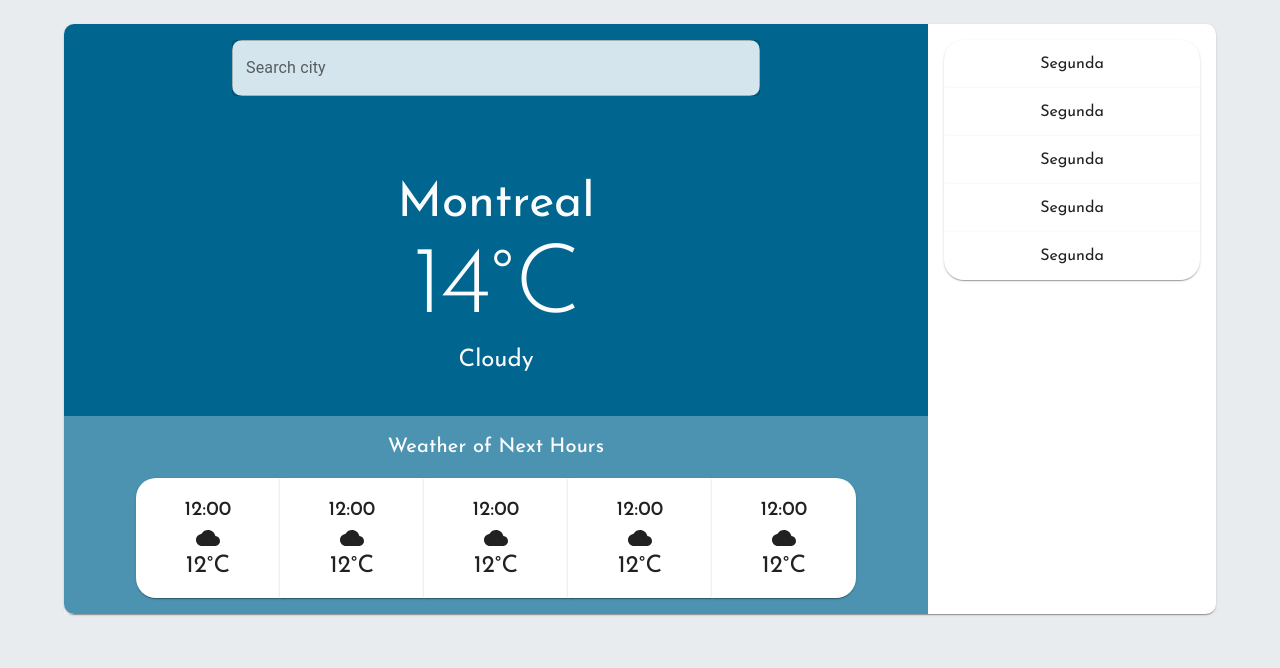
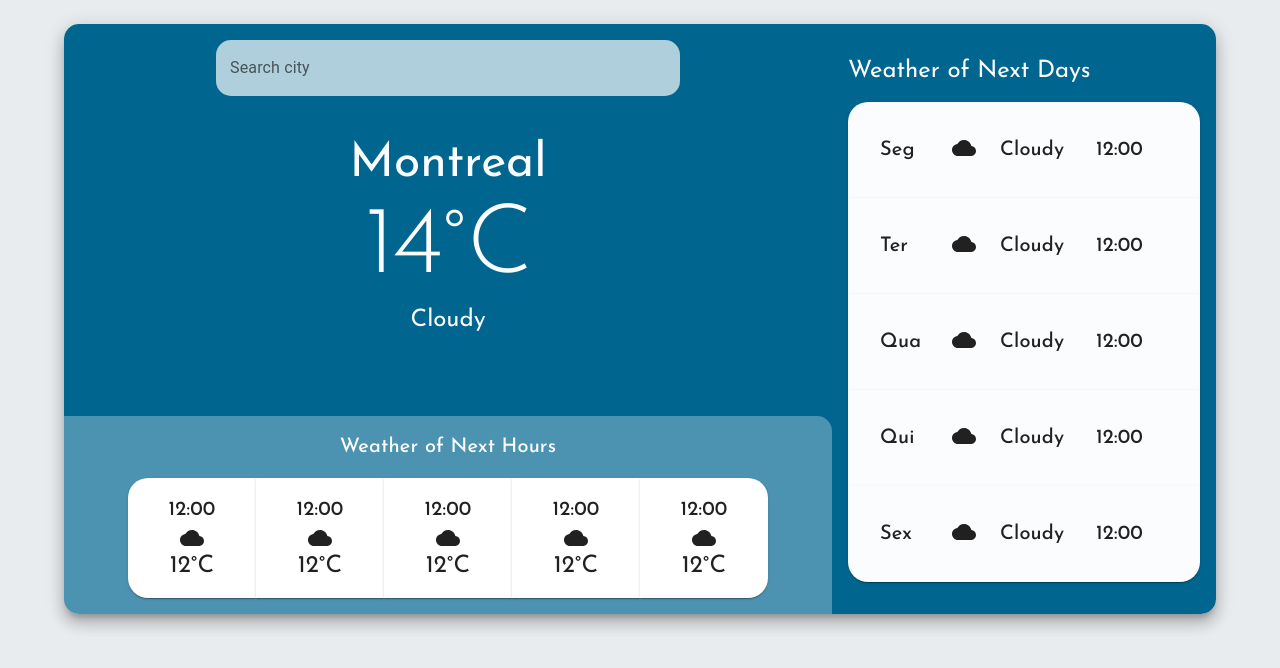
Before and after one commit to BFostek/FullstackTest, a Next.js app in the folder frontend/: page / in a window 1280 px wide. Shown: the top 668 px of the page. Built offline with nearby package versions, Linux system fonts and the light colour scheme.

Commit message:
Autocomplete fixed

```diff
--- a/frontend/app/api/route.ts
+++ b/frontend/app/api/route.ts
@@ -3,6 +3,7 @@ import { NextRequest } from "next/server";
 
 export async function GET(request: NextRequest) {
   const client = new MongoClient(process.env.MONGO_URI!, {})
+  await client.connect();
   const searchParams = request.nextUrl.searchParams;
   const cityName = searchParams.get("city");
   const cities = await client.db("location").collection("cities").aggregate(
@@ -43,7 +44,7 @@ export async function GET(request: NextRequest) {
         $limit: 10,
       },
     ]).toArray()
+  await client.close();
 
-  client.connect().then(() => console.log("Connected to MongoDB"));
   return Response.json(cities)
 }
--- a/frontend/app/page.tsx
+++ b/frontend/app/page.tsx
@@ -1,165 +1,92 @@
 "use client";
 import { Autocomplete, Box, Button, Card, CardMedia, Grid, Icon, Paper, TextField, Typography, alpha } from "@mui/material";
+import _ from "lodash";
 import CloudIcon from '@mui/icons-material/Cloud';
-import { useState } from "react";
+import { useCallback, useEffect, useState } from "react";
 import { Container } from "@mui/material";
 
 export default function Home() {
-  const [cities, setCities] = useState<string>("");
-  const getCitiesOne = async (str: string) => {
+  const [options, setOptions] = useState<any>([]);
+  const [value, setValue] = useState<any>("");
+
+  const getOptionsDelayed = useCallback(
+    _.debounce((text, callback) => {
+      setOptions([]);
+      if(!text) return;
+      if (text.length < 3) return;
+      getCities(text).then(callback);
+    }, 200),
+    []
+  );
+  useEffect(() => {
+    getOptionsDelayed(value, (response: any) => {
+      if (!response) return;
+      if (!response.body) return;
+      response.body.getReader().read().then((result: any) => {
+        if (!result) return;
+        if (!result.value) return;
+        let cities = JSON.parse(new TextDecoder("utf-8").decode(result?.value));
+        setOptions(cities);
+      })
+    });
+  }, [value, getOptionsDelayed]);
+
+  const getCities = async (str: string) => {
     try {
       let searchableCity = str.replace(/,/g, "");
-      console.log(searchableCity);
       let url = "/api?city=" + searchableCity;
-
-      let data = await fetch(url);
-      console.log(await data.json())
-
-      return;
+      return await fetch(url);
     } catch (error) {
       console.error(error);
     }
   };
-  const top100Films = [
-    { label: 'The Shawshank Redemption', year: 1994 },
-    { label: 'The Godfather', year: 1972 },
-    { label: 'The Godfather: Part II', year: 1974 },
-    { label: 'The Dark Knight', year: 2008 },
-    { label: '12 Angry Men', year: 1957 },
-    { label: "Schindler's List", year: 1993 },
-    { label: 'Pulp Fiction', year: 1994 },
-    {
-      label: 'The Lord of the Rings: The Return of the King',
-      year: 2003,
-    },
-    { label: 'The Good, the Bad and the Ugly', year: 1966 },
-    { label: 'Fight Club', year: 1999 },
-    {
-      label: 'The Lord of the Rings: The Fellowship of the Ring',
-      year: 2001,
-    },
-    {
-      label: 'Star Wars: Episode V - The Empire Strikes Back',
-      year: 1980,
-    },
-    { label: 'Forrest Gump', year: 1994 },
-    { label: 'Inception', year: 2010 },
-    {
-      label: 'The Lord of the Rings: The Two Towers',
-      year: 2002,
-    },
-    { label: "One Flew Over the Cuckoo's Nest", year: 1975 },
-    { label: 'Goodfellas', year: 1990 },
-    { label: 'The Matrix', year: 1999 },
-    { label: 'Seven Samurai', year: 1954 },
-    {
-      label: 'Star Wars: Episode IV - A New Hope',
-      year: 1977,
-    },
-    { label: 'City of God', year: 2002 },
-    { label: 'Se7en', year: 1995 },
-    { label: 'The Silence of the Lambs', year: 1991 },
-    { label: "It's a Wonderful Life", year: 1946 },
-    { label: 'Life Is Beautiful', year: 1997 },
-    { label: 'The Usual Suspects', year: 1995 },
-    { label: 'Léon: The Professional', year: 1994 },
-    { label: 'Spirited Away', year: 2001 },
-    { label: 'Saving Private Ryan', year: 1998 },
-    { label: 'Once Upon a Time in the West', year: 1968 },
-    { label: 'American History X', year: 1998 },
-    { label: 'Interstellar', year: 2014 },
-    { label: 'Casablanca', year: 1942 },
-    { label: 'City Lights', year: 1931 },
-    { label: 'Psycho', year: 1960 },
-    { label: 'The Green Mile', year: 1999 },
-    { label: 'The Intouchables', year: 2011 },
-    { label: 'Modern Times', year: 1936 },
-    { label: 'Raiders of the Lost Ark', year: 1981 },
-    { label: 'Rear Window', year: 1954 },
-    { label: 'The Pianist', year: 2002 },
-    { label: 'The Departed', year: 2006 },
-    { label: 'Terminator 2: Judgment Day', year: 1991 },
-    { label: 'Back to the Future', year: 1985 },
-    { label: 'Whiplash', year: 2014 },
-    { label: 'Gladiator', year: 2000 },
-    { label: 'Memento', year: 2000 },
-    { label: 'The Prestige', year: 2006 },
-    { label: 'The Lion King', year: 1994 },
-    { label: 'Apocalypse Now', year: 1979 },
-    { label: 'Alien', year: 1979 },
-    { label: 'Sunset Boulevard', year: 1950 },
-    {
-      label: 'Dr. Strangelove or: How I Learned to Stop Worrying and Love the Bomb',
-      year: 1964,
-    },
-    { label: 'The Great Dictator', year: 1940 },
-    { label: 'Cinema Paradiso', year: 1988 },
-    { label: 'The Lives of Others', year: 2006 },
-    { label: 'Grave of the Fireflies', year: 1988 },
-    { label: 'Paths of Glory', year: 1957 },
-    { label: 'Django Unchained', year: 2012 },
-    { label: 'The Shining', year: 1980 },
-    { label: 'WALL·E', year: 2008 },
-    { label: 'American Beauty', year: 1999 },
-    { label: 'The Dark Knight Rises', year: 2012 },
-    { label: 'Princess Mononoke', year: 1997 },
-    { label: 'Aliens', year: 1986 },
-    { label: 'Oldboy', year: 2003 },
-    { label: 'Once Upon a Time in America', year: 1984 },
-    { label: 'Witness for the Prosecution', year: 1957 },
-    { label: 'Das Boot', year: 1981 },
-    { label: 'Citizen Kane', year: 1941 },
-    { label: 'North by Northwest', year: 1959 },
-    { label: 'Vertigo', year: 1958 },
-    {
-      label: 'Star Wars: Episode VI - Return of the Jedi',
-      year: 1983,
-    },
-    { label: 'Reservoir Dogs', year: 1992 },
-    { label: 'Braveheart', year: 1995 },
-    { label: 'M', year: 1931 },
-    { label: 'Requiem for a Dream', year: 2000 },
-    { label: 'Amélie', year: 2001 },
-    { label: 'A Clockwork Orange', year: 1971 },
-    { label: 'Like Stars on Earth', year: 2007 },
-    { label: 'Taxi Driver', year: 1976 },
-    { label: 'Lawrence of Arabia', year: 1962 },
-    { label: 'Double Indemnity', year: 1944 },
-    {
-      label: 'Eternal Sunshine of the Spotless Mind',
-      year: 2004,
-    },
-    { label: 'Amadeus', year: 1984 },
-    { label: 'To Kill a Mockingbird', year: 1962 },
-    { label: 'Toy Story 3', year: 2010 },
-    { label: 'Logan', year: 2017 },
-    { label: 'Full Metal Jacket', year: 1987 },
-    { label: 'Dangal', year: 2016 },
-    { label: 'The Sting', year: 1973 },
-    { label: '2001: A Space Odyssey', year: 1968 },
-    { label: "Singin' in the Rain", year: 1952 },
-    { label: 'Toy Story', year: 1995 },
-    { label: 'Bicycle Thieves', year: 1948 },
-    { label: 'The Kid', year: 1921 },
-    { label: 'Inglourious Basterds', year: 2009 },
-    { label: 'Snatch', year: 2000 },
-    { label: '3 Idiots', year: 2009 },
-    { label: 'Monty Python and the Holy Grail', year: 1975 },
-  ];
   return (
     <Container>
-      <Paper sx={{ minWidth:"500px", maxHeight: "100vh", marginTop: 3, borderRadius: "10px" }}>
+      <Paper sx={{
+        minWidth: "500px", marginTop: 3, borderRadius: "15px", boxShadow: 10
+      }}>
         <Grid container>
-          <Grid item xs={9} sx={{ backgroundColor: "#00658f", borderRadius: "10px 0 0 10px" }}>
+          <Grid item xs={8} sx={{ backgroundColor: "#00658f", borderRadius: "15px 0 0 15px" }}>
             <Grid container justifyContent="center" direction="row" >
               <Grid item xs={8} sx={{ paddingX: 3, marginTop: 2 }}>
                 <Autocomplete
+                  freeSolo
+                  filterOptions={(x) => x}
+                  onChange={(e: any) => setValue(e.target.innerText)}
+
+                  onInputChange={(e, value) => {
+                    setValue(value);
+                  }}
+                  loading={options.length === 0}
+                  options={options ? options.map((obj: any) => obj.fullName) : []}
                   sx={{
 
-                    bgcolor: alpha("#fbfcfe", 0.85), borderRadius: "10px"
+                    bgcolor: alpha("#fbfcfe", 0.7), borderRadius: "15px", '& .Mui-focused': {
+                      borderColor: '#fbfcfe',
+                      color: '#fbfcfe',
+                      borderWidth: 2,
+                      borderRadius: "15px"
+                    }, '& .MuiOutlinedInput-root': {
+                      '& fieldset': {
+                        borderColor: '#fbfcfe',
+                        color: '#fbfcfe',
+                        borderWidth: 0,
+                        borderRadius: "15px"
+                      },
+                      '&:hover fieldset': {
+                        borderColor: '#fbfcfe',
+                        color: '#fbfcfe',
+                        borderWidth: 2,
+                        borderRadius: "15px"
+                      },
+                      '&.Mui-focused fieldset': {
+                        borderColor: '#fbfcfe',
+                        color: '#fbfcfe',
+                        borderWidth: 2,
+                        borderRadius: "15px"
+                      },
+                    },
                   }}
-                  freeSolo
-                  options={top100Films.map((option) => option.label)}
                   renderInput={(params) => (
                     <TextField
                       {...params}
@@ -173,7 +100,7 @@ export default function Home() {
                 />
               </Grid>
             </Grid>
-            <Grid container justifyContent="center" sx={{ minHeight: "30vh", marginTop: 10 }}>
+            <Grid container justifyContent="center" sx={{ minHeight: "30vh", marginY: 5 }}>
               <Grid item >
                 <Box sx={{ display: "flex", color: "#fbfcfe", flexDirection: "column", alignItems: "center" }}>
                   <Typography variant="h3">
@@ -188,7 +115,9 @@ export default function Home() {
                 </Box>
               </Grid>
             </Grid>
-            <Grid container sx={{ bgcolor: alpha("#fbfcfe", 0.3), justifyContent: "center" }}>
+            <Grid container sx={{
+              bgcolor: alpha("#fbfcfe", 0.3), justifyContent: "center", borderRadius: "0 15px 0 15px"
+            }}>
               <Grid item sx={{ marginY: "15px" }}>
                 <Typography variant="h6" color="#fbfcfe">
                   Weather of Next Hours
@@ -269,34 +198,145 @@ export default function Home() {
               </Grid>
             </Grid>
           </Grid>
-          <Grid item xs={3} >
-            <Box sx={{ minHeight: "100%", minWidth: "200px" }}>
+          <Grid item xs={4} >
+            <Box sx={{ minHeight: "100%", minWidth: "200px", bgcolor: "#00658f", borderRadius: "0 15px 15px 0" }}>
               <Grid container justifyContent="center" direction="column" sx={{ padding: 2 }}>
+                <Grid item sx={{ marginY: "15px" }}>
+                  <Typography variant="h5" color="#fbfcfe">
+                    Weather of Next Days
+                  </Typography>
+                </Grid>
                 <Grid item >
-                  <Card sx={{ padding: 2,borderRadius:"20px 20px 0 0 ", display: "flex", flexDirection: "column", alignItems: "center" }}>
-                    Segunda
+                  <Card sx={{ padding: 4, background: "#fbfcfe", borderRadius: "20px 20px 0 0", display: "flex", flexDirection: "column", alignItems: "center" }}>
+                    <Grid container justifyContent="center" alignItems="center">
+                      <Grid item xs={3}>
+                        <Typography variant="h6">
+                          Seg
+                        </Typography>
+                      </Grid>
+                      <Grid item xs={2}>
+                        <Icon>
+                          <CloudIcon />
+                        </Icon>
+                      </Grid>
+                      <Grid item xs={4}>
+                        <Typography variant="h6">
+                          Cloudy
+                        </Typography>
+                      </Grid>
+                      <Grid item xs={3}>
+                        <Typography variant="h6">
+                          12:00
+                        </Typography>
+                      </Grid>
+                    </Grid>
                   </Card>
                 </Grid>
                 <Grid item >
-                  <Card sx={{ padding: 2,borderRadius:"0", display: "flex", flexDirection: "column", alignItems: "center" }}>
-                    Segunda
-                  </Card>
-                </Grid>
-                <Grid item >
-                  <Card sx={{ padding: 2, borderRadius:"0", display: "flex", flexDirection: "column", alignItems: "center" }}>
-                    Segunda
+                  <Card sx={{ padding: 4, background: "#fbfcfe", borderRadius: "0", display: "flex", flexDirection: "column", alignItems: "center" }}>
+                    <Grid container justifyContent="center" alignItems="center">
+                      <Grid item xs={3}>
+                        <Typography variant="h6">
+                          Ter
+                        </Typography>
+                      </Grid>
+                      <Grid item xs={2}>
+                        <Icon>
+                          <CloudIcon />
+                        </Icon>
+                      </Grid>
+                      <Grid item xs={4}>
+                        <Typography variant="h6">
+                          Cloudy
+                        </Typography>
+                      </Grid>
+                      <Grid item xs={3}>
+                        <Typography variant="h6">
+                          12:00
+                        </Typography>
+                      </Grid>
+                    </Grid>
                   </Card>
                 </Grid>
 
                 <Grid item >
-                  <Card sx={{ padding: 2,borderRadius:"0", display: "flex", flexDirection: "column", alignItems: "center" }}>
-                    Segunda
+                  <Card sx={{ padding: 4, background: "#fbfcfe", borderRadius: "0", display: "flex", flexDirection: "column", alignItems: "center" }}>
+                    <Grid container justifyContent="center" alignItems="center">
+                      <Grid item xs={3}>
+                        <Typography variant="h6">
+                          Qua
+                        </Typography>
+                      </Grid>
+                      <Grid item xs={2}>
+                        <Icon>
+                          <CloudIcon />
+                        </Icon>
+                      </Grid>
+                      <Grid item xs={4}>
+                        <Typography variant="h6">
+                          Cloudy
+                        </Typography>
+                      </Grid>
+                      <Grid item xs={3}>
+                        <Typography variant="h6">
+                          12:00
+                        </Typography>
+                      </Grid>
+                    </Grid>
                   </Card>
                 </Grid>
 
                 <Grid item >
-                  <Card sx={{ padding: 2, borderRadius:"0 0 20px 20px" ,display: "flex", flexDirection: "column", alignItems: "center" }}>
-                    Segunda
+                  <Card sx={{ padding: 4, background: "#fbfcfe", borderRadius: "0", display: "flex", flexDirection: "column", alignItems: "center" }}>
+                    <Grid container justifyContent="center" alignItems="center">
+                      <Grid item xs={3}>
+                        <Typography variant="h6">
+                          Qui
+                        </Typography>
+                      </Grid>
+                      <Grid item xs={2}>
+                        <Icon>
+                          <CloudIcon />
+                        </Icon>
+                      </Grid>
+                      <Grid item xs={4}>
+                        <Typography variant="h6">
+                          Cloudy
+                        </Typography>
+                      </Grid>
+                      <Grid item xs={3}>
+                        <Typography variant="h6">
+                          12:00
+                        </Typography>
+                      </Grid>
+                    </Grid>
+                  </Card>
+                </Grid>
+
+                <Grid item >
+                  <Card sx={{ padding: 4, background: "#fbfcfe", borderRadius: "0 0 20px 20px", display: "flex", flexDirection: "column", alignItems: "center" }}>
+                    <Grid container justifyContent="center" alignItems="center">
+                      <Grid item xs={3}>
+                        <Typography variant="h6">
+                          Sex
+                        </Typography>
+                      </Grid>
+                      <Grid item xs={2}>
+                        <Icon>
+                          <CloudIcon />
+                        </Icon>
+                      </Grid>
+                      <Grid item xs={4}>
+                        <Typography variant="h6">
+                          Cloudy
+                        </Typography>
+                      </Grid>
+                      <Grid item xs={3}>
+                        <Typography variant="h6">
+                          12:00
+                        </Typography>
+                      </Grid>
+                    </Grid>
                   </Card>
                 </Grid>
               </Grid>
--- a/frontend/package.json
+++ b/frontend/package.json
@@ -13,12 +13,14 @@
     "@emotion/styled": "^11.11.0",
     "@mui/icons-material": "^5.14.16",
     "@mui/material": "^5.14.17",
+    "lodash": "^4.17.21",
     "mongodb": "^6.2.0",
     "next": "14.0.2",
     "react": "^18",
     "react-dom": "^18"
   },
   "devDependencies": {
+    "@types/lodash": "^4.14.201",
     "@types/node": "^20",
     "@types/react": "^18",
     "@types/react-dom": "^18",
```
Also changed, not shown: 1 other file (tests, documents, lock files or other folders).
